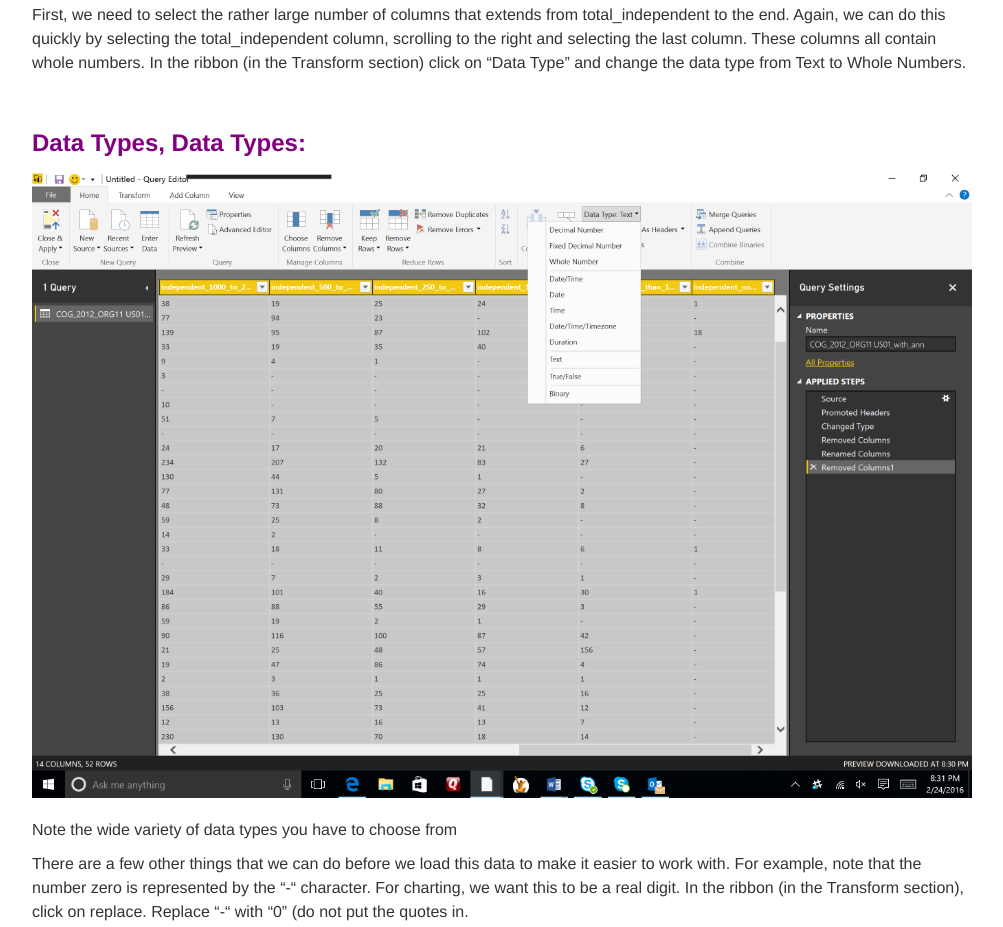
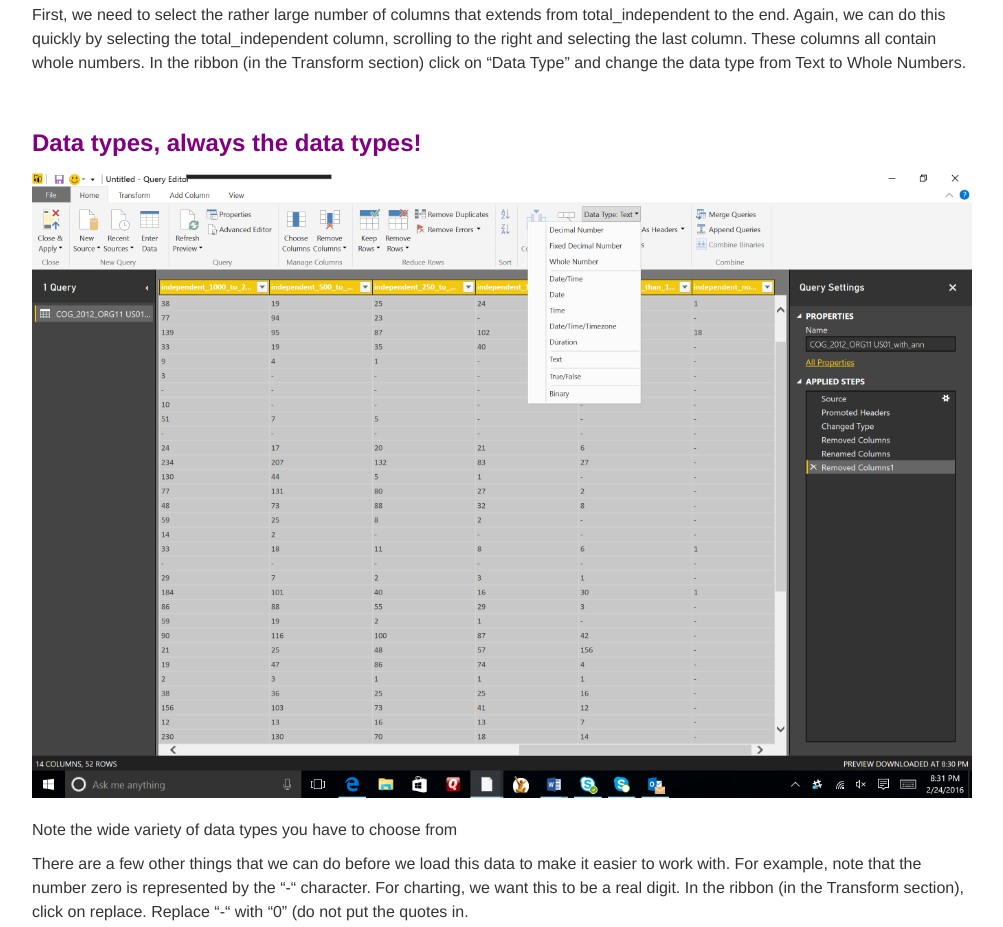
Before and after one commit to BillTheBest/tutorial_ms_powerbi, a plain HTML site: page index.html in a window 1280 px wide. Shown: the part 5251-6178 px from the top of the page, without its empty margins (138-1141 px from the left). Drawn offline with nearby package versions, Linux system fonts and the light colour scheme.

Commit message:
changed ambiguity

```diff
--- a/index.html
+++ b/index.html
@@ -268,7 +268,7 @@
 <br><br>
 <div class="container-fluid main-container">
     <p style="font-family:Helvetica;">
-    <span style="font-size:150%;color:purple;"><strong>Data Types, Data Types:</strong><br></span></p>
+    <span style="font-size:150%;color:purple;"><strong>Data types, always the data types!</strong><br></span></p>
     <img src="img/image6.png" style="width: 100%">
     <br><br>
     <p>Note the wide variety of data types you have to choose from</p>
```
